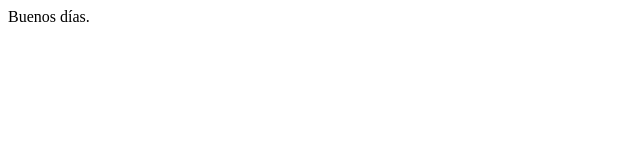
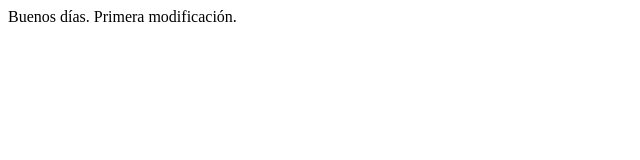
Before and after one commit to EmcaliTest/testgithub2, a plain HTML site: page index.html in a window 1280 px wide. Shown: the whole page, without its empty margins (0-640 px from the left). Drawn offline with Linux system fonts and the light colour scheme.

Commit message:
02 Commit

```diff
--- a/index.html
+++ b/index.html
@@ -4,6 +4,6 @@
 	<title>Hello World!!</title>
 </head>
 <body>
-Buenos días.
+Buenos días. Primera modificación.
 </body>
 </html>
```
